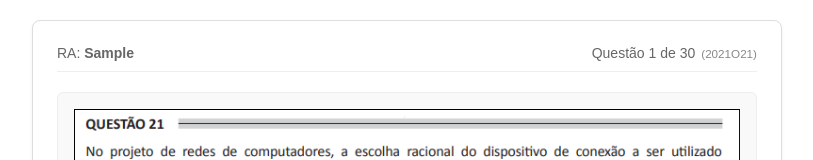
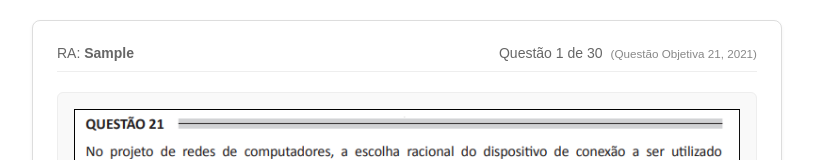
Before and after one commit to tiribsil/levenade, a React (Create React App) app: page / in a window 1280 px wide. Both pictures are taken after typing "Sample" into the empty fields and a click on the button "Entrar / Continuar". Shown: the top 160 px of the page, without its empty margins (233-1046 px from the left). Built offline with nearby package versions, Linux system fonts and the light colour scheme; no server answers; the database is empty.

Commit message:
change ID display

```diff
--- a/src/App.js
+++ b/src/App.js
@@ -12,11 +12,20 @@ const questoes = contextoQuestoes.keys().map((caminho) => {
   return id;
 }).sort();
 
-
 function embaralharComSeed(array, ra) {
   const rng = seedrandom(ra);
   const copia = [...array];
   return copia.sort(() => rng() - 0.5);
+}
+
+function formatarTituloQuestao(id) {
+  const match = id.match(/^(\d{4})([DOdo])(\d+)$/);
+  if (!match) return id;
+
+  const [, ano, tipo, numero] = match;
+  const tipoExtenso = tipo.toUpperCase() === 'O' ? 'Objetiva' : 'Dissertativa';
+
+  return `Questão ${tipoExtenso} ${numero}, ${ano}`;
 }
 
 export default function App() {
@@ -151,7 +160,9 @@ export default function App() {
           <span>RA: <strong>{ra}</strong></span>
           <span>
             Questão {indiceAtual + 1} de {listaQuestoes.length}
-            <small style={{ color: '#888', marginLeft: '6px' }}>({questaoId})</small>
+            <small style={{ color: '#888', marginLeft: '8px' }}>
+              ({formatarTituloQuestao(questaoId)})
+            </small>
           </span>
         </div>
 
```
